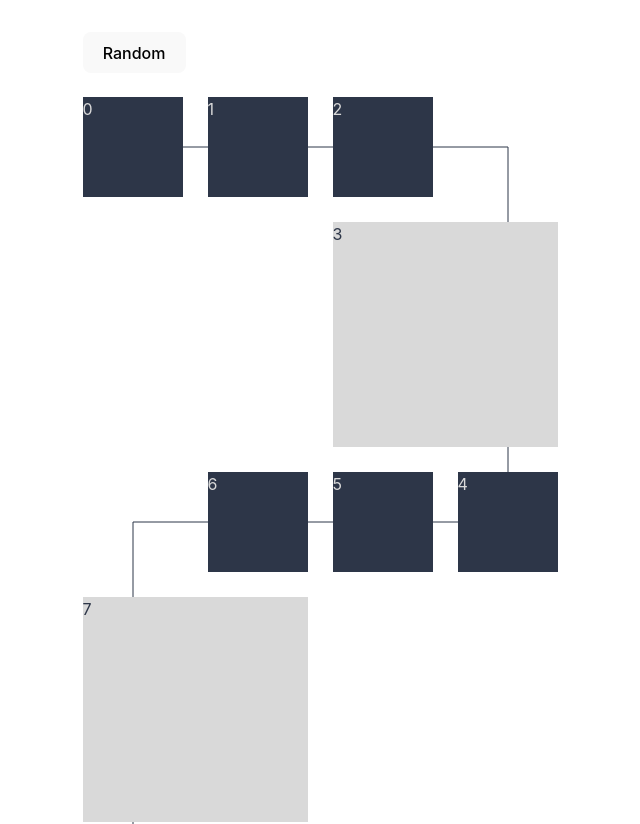
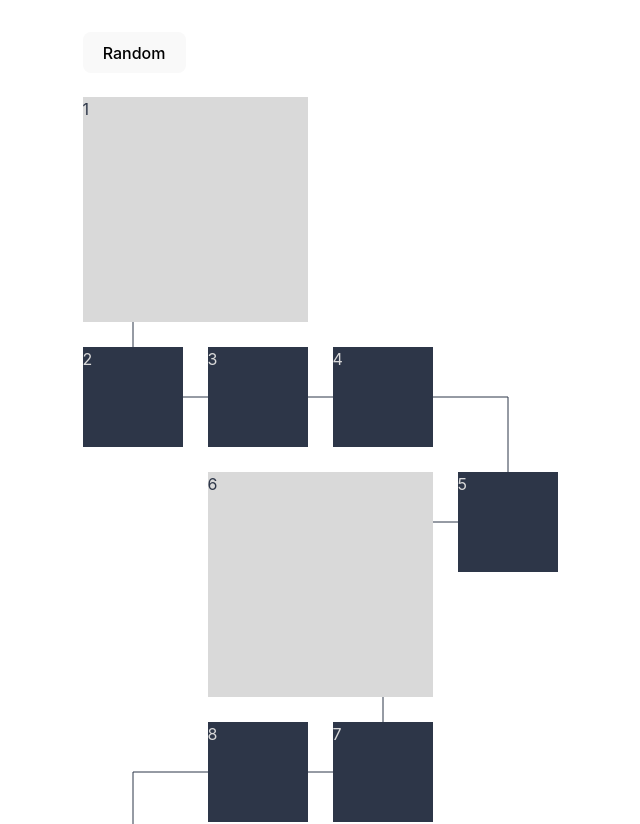
Before and after one commit to noway/tedx-auckland-events-layout, a React (Vite) app: page / in a window 1280 px wide. Shown: the top 824 px of the page, without its empty margins (320-960 px from the left). Built offline with nearby package versions, Linux system fonts and the light colour scheme.

Commit message:
show default items initially

```diff
--- a/src/App.tsx
+++ b/src/App.tsx
@@ -1,16 +1,16 @@
 import { useState } from "react";
 import EventsSnakeGrid from "./EventsSnakeGrid";
 
-const items = [
-  { id: 1, title: "01", isBig: true },
-  { id: 2, title: "02", isBig: false },
-  { id: 3, title: "03", isBig: false },
-  { id: 4, title: "04", isBig: false },
-  { id: 5, title: "05", isBig: false },
-  { id: 6, title: "06", isBig: true },
-  { id: 7, title: "07", isBig: false },
-  { id: 8, title: "08", isBig: false },
-  { id: 9, title: "09", isBig: false },
+const defaultItems = [
+  { id: 1, title: "1", isBig: true },
+  { id: 2, title: "2", isBig: false },
+  { id: 3, title: "3", isBig: false },
+  { id: 4, title: "4", isBig: false },
+  { id: 5, title: "5", isBig: false },
+  { id: 6, title: "6", isBig: true },
+  { id: 7, title: "7", isBig: false },
+  { id: 8, title: "8", isBig: false },
+  { id: 9, title: "9", isBig: false },
   { id: 10, title: "10", isBig: false },
   { id: 11, title: "11", isBig: false },
   { id: 12, title: "12", isBig: false },
@@ -28,7 +28,7 @@ function generateItems() {
 }
 
 export default function App() {
-  const [items, setItems] = useState(generateItems());
+  const [items, setItems] = useState(defaultItems);
   return (
     <div>
       <button onClick={() => setItems(generateItems())}>Random</button>
```
